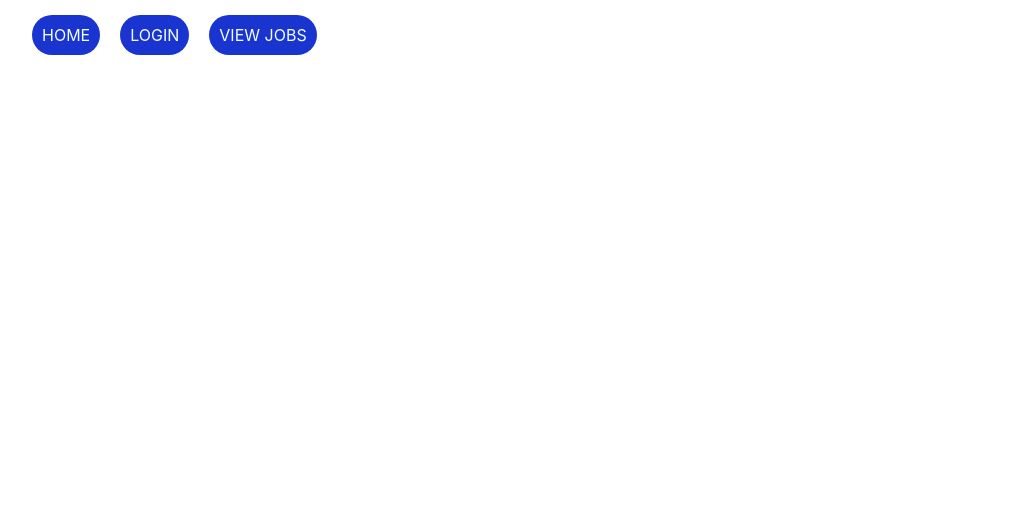
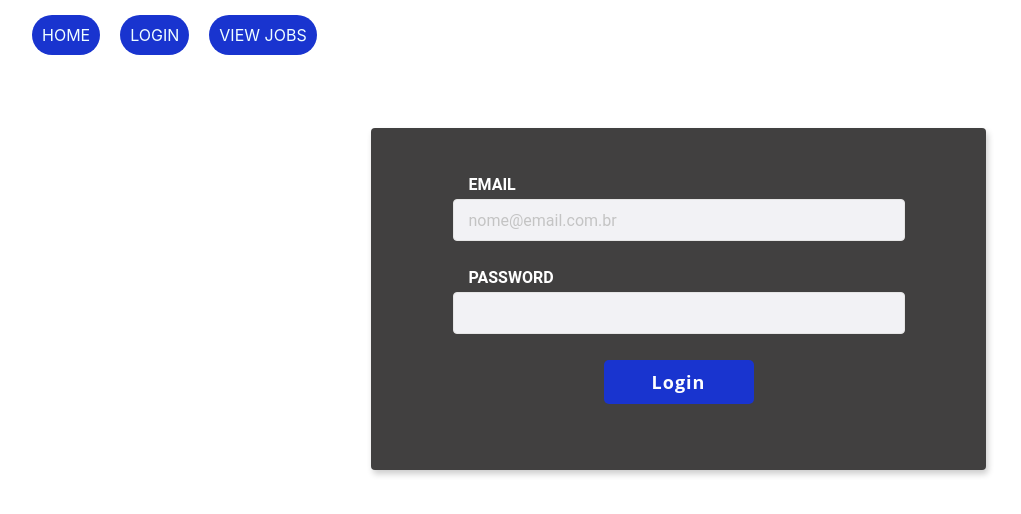
Before and after one commit to MurituMaina/huister_job_board, a React (Create React App) app: page /Login in a window 1280 px wide. Before the commit this address had no page. Shown: the top 514 px of the page, without its empty margins (13-1034 px from the left). Built offline with nearby package versions, Linux system fonts and the light colour scheme; the HTML template or start-up script is replaced by a standard one.

Commit message:
change postJob to be Login

```diff
--- a/src/App.js
+++ b/src/App.js
@@ -5,7 +5,7 @@ import Navbar from './navbar components/navbar/Navbar';
 function App() {
   return (
    <div className='App'>
-    <Navbar/>
+    <Navbar />
    </div>
   );
 }
--- a/src/navbar components/postJob/PostJob.js
+++ b/src/navbar components/Login/Login.js
@@ -1,4 +1,4 @@
-import "./PostJob.css";
+import "./Login.css";
 import { useState } from "react";
 // import { useNavigate } from "react-router-dom";
 
--- a/src/navbar components/navbar/Navbar.js
+++ b/src/navbar components/navbar/Navbar.js
@@ -1,7 +1,7 @@
 import "./navbar.css";
 import Home from "../home/Home";
 import { BrowserRouter as Router, Routes, Route, Link } from "react-router-dom";
-import PostJob from "../postJob/PostJob";
+import PostJob from "../Login/Login";
 import ViewJobs from "../viewJobs/ViewJobs";
 import Jobs from "../jobs/Jobs";
 
@@ -12,14 +12,14 @@ const Navbar = () => {
       <nav className="navbar">
         <div>
           <Link to="/">HOME</Link>
-          <Link to="/PostJob">LOGIN</Link>
+          <Link to="/Login">LOGIN</Link>
           <Link to="/ViewJobs">VIEW JOBS</Link>
           {/* <Link to="/Jobs">Jobs</Link> */}
         </div>
       </nav>
       <Routes>
         <Route exact path="/" element={<Home />} />
-        <Route path="/PostJob" element={<PostJob />} />
+        <Route path="/Login" element={<PostJob />} />
         <Route path="/ViewJobs" element={<ViewJobs />} />
         <Route path="/Jobs" element={<Jobs />} />
       </Routes>
```
Also changed, not shown: src/navbar components/Login/Login.css (renamed from src/navbar components/postJob/PostJob.css), 1 other file (tests, documents, lock files or other folders).
